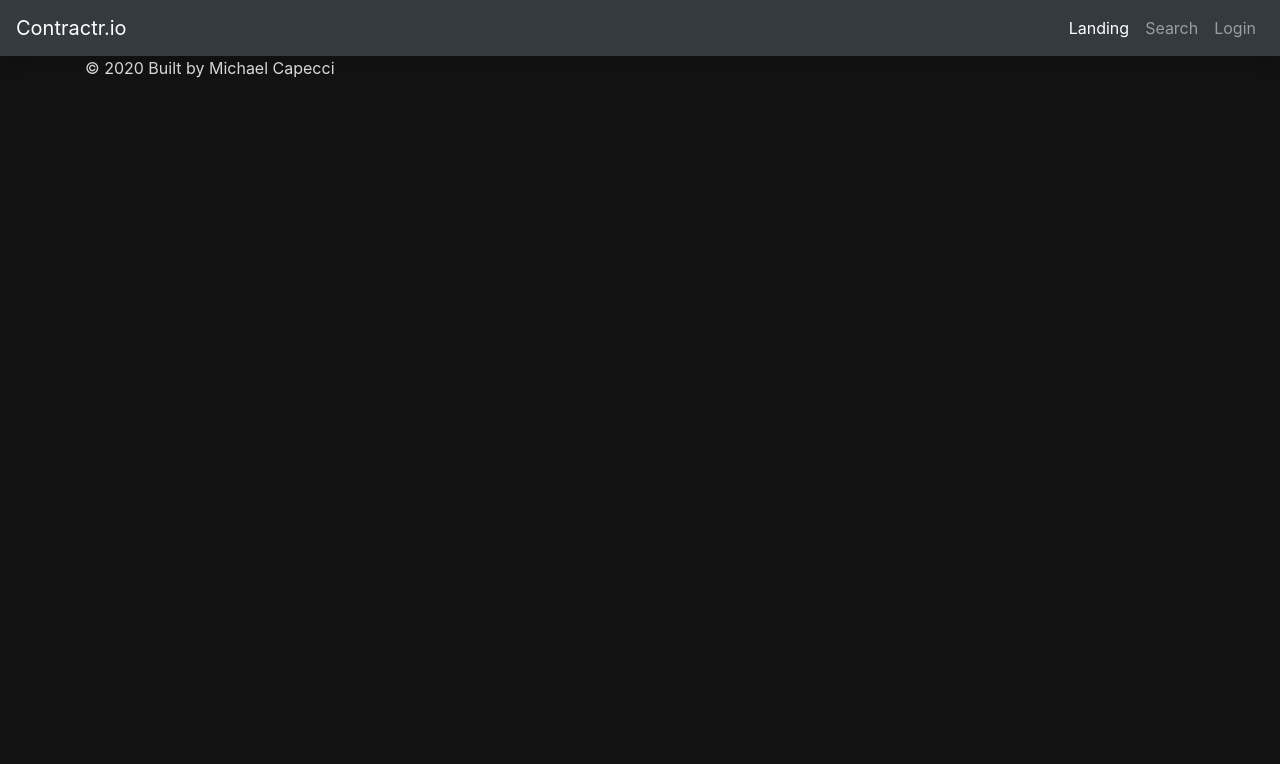
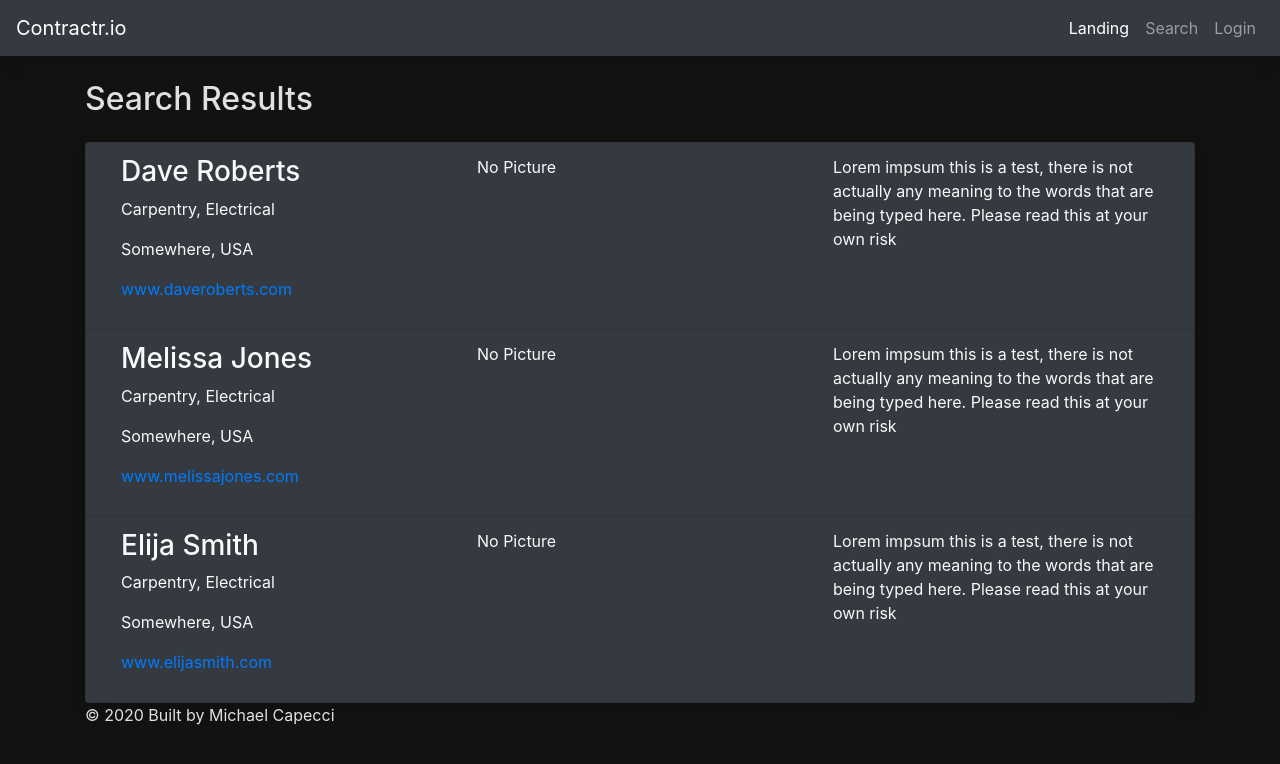
Before and after one commit to mjcapecci/Contractr.io, a React (Create React App) app in the folder client/: page /search in a window 1280 px wide. Shown: the top 764 px of the page. Built offline with nearby package versions, Linux system fonts and the light colour scheme; the HTML template or start-up script is replaced by a standard one.

Commit message:
builds out search results page with dummy data

```diff
--- a/client/src/App.js
+++ b/client/src/App.js
@@ -12,6 +12,7 @@ import Footer from './components/Layout/Footer';
 
 // Pages
 import Landing from './pages/Landing';
+import Search from './pages/Search';
 
 function App() {
   return (
@@ -22,6 +23,7 @@ function App() {
           <div className='container'>
             <Switch>
               <Route exact path='/' component={Landing} />
+              <Route exact path='/search' component={Search} />
             </Switch>
           </div>
           <Footer></Footer>
--- a/client/src/components/Hero/Hero.js
+++ b/client/src/components/Hero/Hero.js
@@ -5,7 +5,7 @@ import MainSearchBar from '../Search/MainSearchBar';
 const Hero = () => {
   return (
     <div className='jumbotron jumbotron-fluid bg-transparent'>
-      <h1 className='display-4'>Find Local Talent</h1>
+      <h1 className='display-4'>Find Local Help</h1>
       <p className='lead'>
         This is a simple hero unit, a simple jumbotron-style component for
         calling extra attention to featured content or information.
--- a/client/src/components/Layout/layout.scss
+++ b/client/src/components/Layout/layout.scss
@@ -1,3 +1,3 @@
 .landing {
-  height: 90vh;
+  height: 100vh;
 }
--- a/client/src/components/Search/MainSearchBar.js
+++ b/client/src/components/Search/MainSearchBar.js
@@ -11,8 +11,8 @@ const MainSearchBar = () => {
       <input
         type='text'
         className='form-control mr-3 rounded-right'
-        placeholder='Who are you looking for?'
-        aria-label='Who are you looking for?'
+        placeholder='Skills, Keywords, Etc.'
+        aria-label='Skills, Keywords, Etc.'
         aria-describedby='addon-wrapping'
       />
       <div className='input-group-prepend'>
--- /dev/null
+++ b/client/src/components/Search/SearchInputGroup.js
@@ -0,0 +1,40 @@
+import React from 'react';
+import './search.scss';
+
+import SearchInputs from './SearchInputs';
+
+const SearchInputGroup = () => {
+  const sampleInputs = [
+    {
+      name: 'Dave Roberts',
+      skills: 'Carpentry, Electrical',
+      location: 'Somewhere, USA',
+      website: `www.daveroberts.com`,
+      bio: `Lorem impsum this is a test, there is not actually any meaning to the words that are being typed here. Please read this at your own risk`
+    },
+    {
+      name: 'Melissa Jones',
+      skills: 'Carpentry, Electrical',
+      location: 'Somewhere, USA',
+      website: `www.melissajones.com`,
+      bio: `Lorem impsum this is a test, there is not actually any meaning to the words that are being typed here. Please read this at your own risk`
+    },
+    {
+      name: 'Elija Smith',
+      skills: 'Carpentry, Electrical',
+      location: 'Somewhere, USA',
+      website: `www.elijasmith.com`,
+      bio: `Lorem impsum this is a test, there is not actually any meaning to the words that are being typed here. Please read this at your own risk`
+    }
+  ];
+
+  return (
+    <ul className='list-group mt-4 search-results shadow'>
+      {sampleInputs.map(input => (
+        <SearchInputs data={input} />
+      ))}
+    </ul>
+  );
+};
+
+export default SearchInputGroup;
--- /dev/null
+++ b/client/src/components/Search/SearchInputs.js
@@ -0,0 +1,28 @@
+import React from 'react';
+
+const SearchInputs = ({ data }) => {
+  return (
+    <li className='list-group-item text-light bg-dark'>
+      <div className='container'>
+        <div className='row'>
+          <div className='worker-search-info col-sm'>
+            <h3>{data.name}</h3>
+            <p>{data.skills}</p>
+            <p>{data.location}</p>
+            <p>
+              <a href={`https://${data.website}`}>{data.website}</a>
+            </p>
+          </div>
+          <div className='worker-search-picture col-sm'>
+            <p>No Picture</p>
+          </div>
+          <div className='worker-search-bio col-sm'>
+            <p>{data.bio}</p>
+          </div>
+        </div>
+      </div>
+    </li>
+  );
+};
+
+export default SearchInputs;
--- /dev/null
+++ b/client/src/components/Search/search.scss
@@ -0,0 +1,3 @@
+.search-results {
+  margin: 0 auto;
+}
--- a/client/src/global.scss
+++ b/client/src/global.scss
@@ -2,7 +2,3 @@ body {
   background: #121212;
   color: rgba(255, 255, 255, 0.87);
 }
-
-.landing {
-  height: 100vh;
-}
--- /dev/null
+++ b/client/src/pages/Search.js
@@ -0,0 +1,14 @@
+import React from 'react';
+
+import SearchInputGroup from '../components/Search/SearchInputGroup';
+
+const Search = () => {
+  return (
+    <section className='search'>
+      <h2 className='mt-4'>Search Results</h2>
+      <SearchInputGroup />
+    </section>
+  );
+};
+
+export default Search;
```
